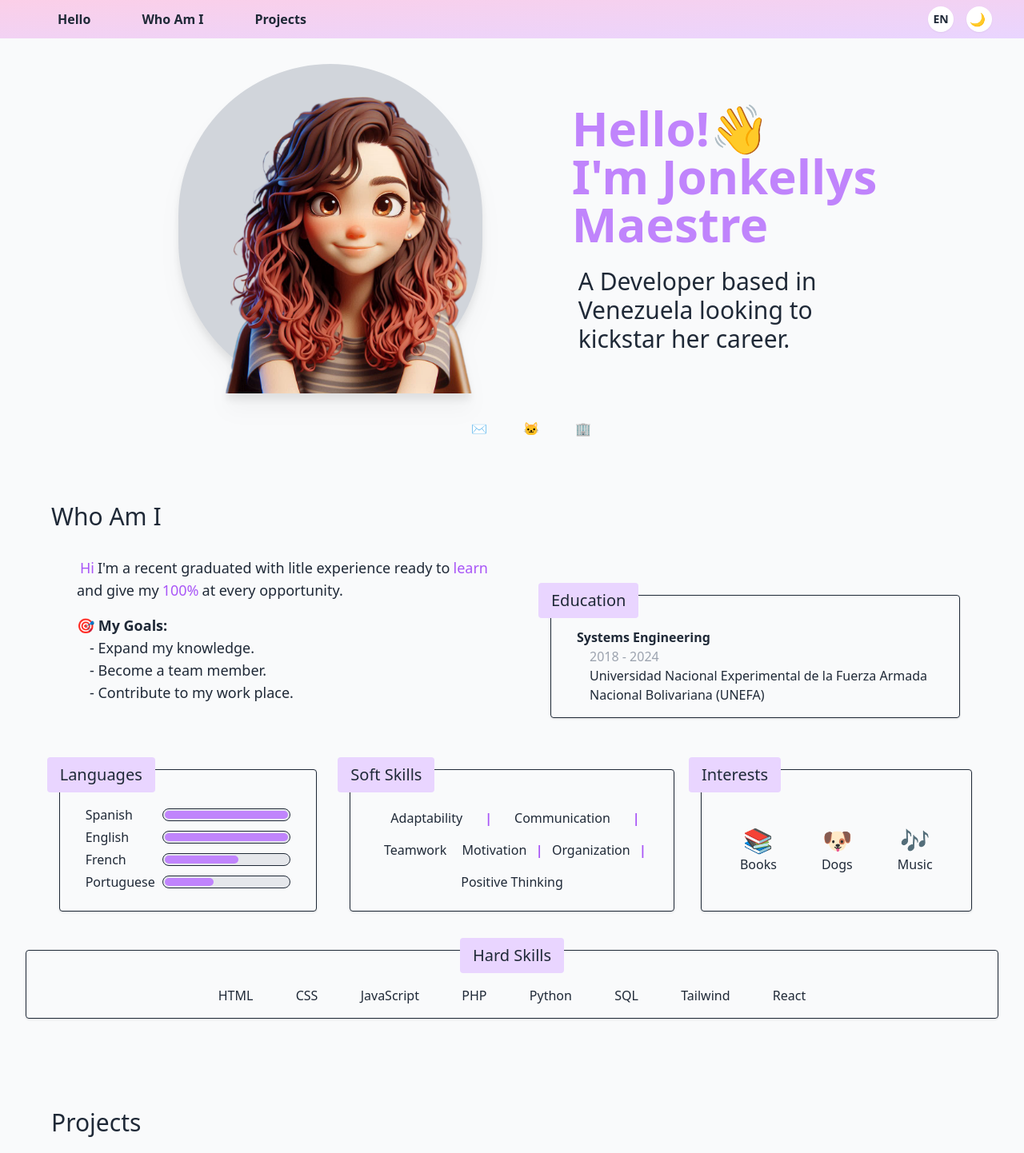
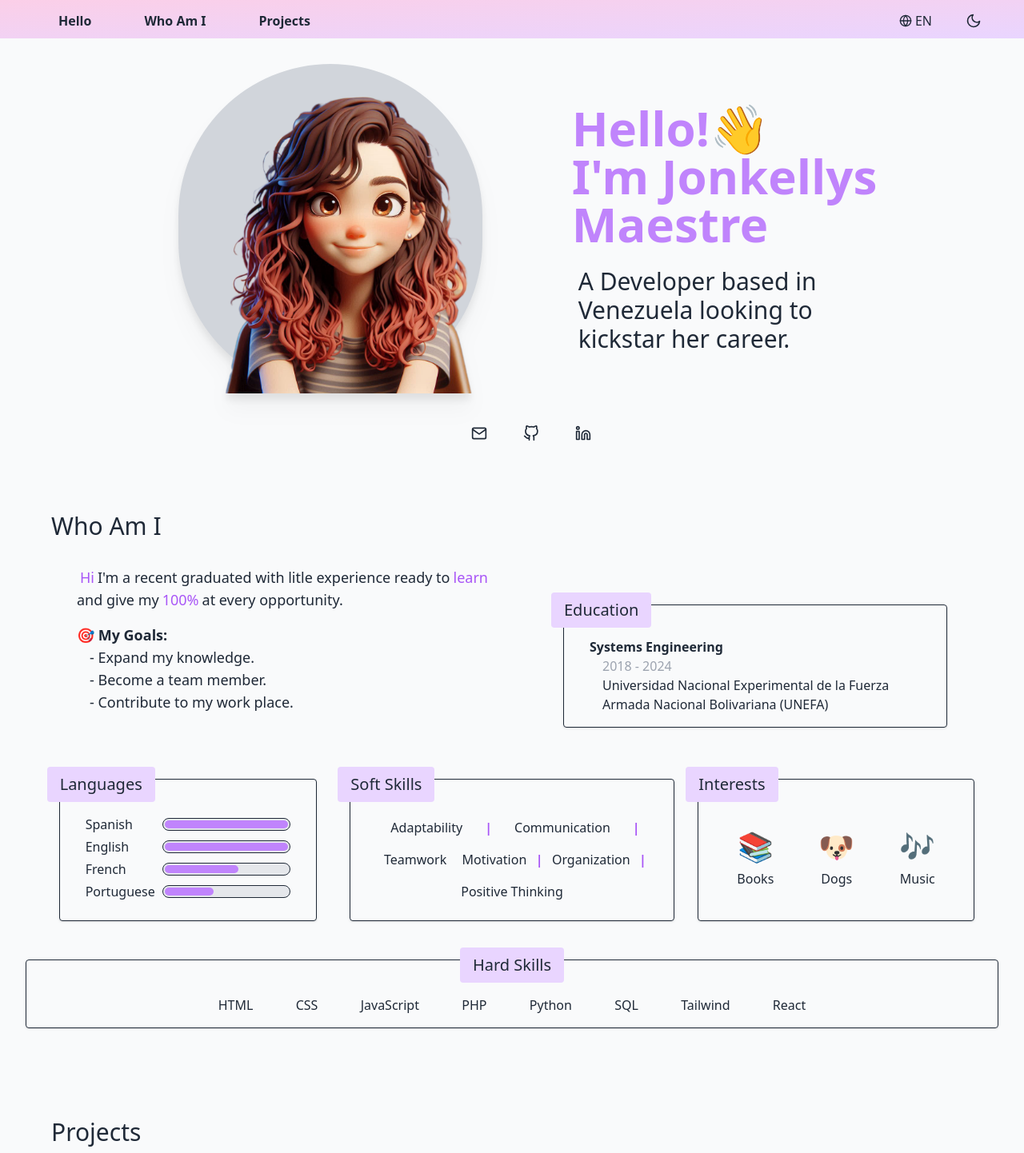
Before and after one commit to Jonkellys/portfolio, a Next.js app: page / in a window 1280 px wide. Shown: the top 1442 px of the page at 80% size. Built offline with nearby package versions, Linux system fonts and the light colour scheme.

Commit message:
Added icons & fixed details

```diff
--- a/src/components/OptionsMenu.jsx
+++ b/src/components/OptionsMenu.jsx
@@ -6,8 +6,8 @@ import {
 	Switch,
 } from "@headlessui/react";
 import { useRouter } from "next/router";
-import { FormattedMessage } from "react-intl";
 import { useState, useEffect } from "react";
+import { FiMoon, FiSun, FiGlobe } from "react-icons/fi";
 import Link from "next/link";
 
 export function ThemeSwitch() {
@@ -26,12 +26,14 @@ export function ThemeSwitch() {
 	return (
 		<Switch
 			onClick={changeTheme}
-			className="group inline-flex p-1 text-center size-8 items-center rounded-full bg-white transition shadow-sm "
+			className="transition-color rounded-t-lg p-3 text-xl border-t border-l border-r border-transparent hover:border-gray-300 dark:hover:bg-gray-800 dark:hover:text-gray-50 hover:text-gray-800 hover:bg-gray-50 hover:cursor-pointer"
+			// className="transition-color text-xl py-3 px-4 w-max text-center rounded-t-lg dark:hover:bg-gray-800 dark:hover:text-gray-50 hover:text-gray-800 hover:bg-gray-50 hover:cursor-pointer"
 		>
-			{dark && "☀️"}
-			{!dark && "🌙"}
+			{dark && <FiSun />}
+			{!dark && <FiMoon />}
 		</Switch>
 	);
+	// className="transition-color w-max px-6 pt-2 pb-3 text-center font-bold text-md mx-2 rounded-t-lg dark:hover:bg-gray-800 dark:hover:text-gray-50 hover:text-gray-800 hover:bg-gray-50 hover:cursor-pointer"
 }
 
 export function LangMenu() {
@@ -41,9 +43,9 @@ export function LangMenu() {
 		<Menu as="div">
 			<MenuButton
 				as="button"
-				className="rounded-full size-8 p-1 text-sm bg-white shadow-sm font-bold text-gray-800"
+				className="rounded-t-lg flex flex-row items-center transition-color px-3 py-2.5 border-t border-l border-r border-transparent hover:border-gray-300 text-center dark:hover:bg-gray-800 dark:hover:text-gray-50 hover:text-gray-800 hover:bg-gray-50 hover:cursor-pointer"
 			>
-				{locale.toUpperCase()}
+				<FiGlobe /> <p className="ml-1">{locale.toUpperCase()}</p>
 			</MenuButton>
 			<MenuItems
 				as="div"
--- a/src/pages/projects/[id].jsx
+++ b/src/pages/projects/[id].jsx
@@ -2,6 +2,7 @@ import Image from "next/image";
 import { FormattedMessage } from "react-intl";
 import Menu from "../sections/Header";
 import computer from "../../images/computer.png";
+import { FiGithub } from "react-icons/fi";
 
 export default function Project() {
 	return (
@@ -18,28 +19,28 @@ export default function Project() {
 					<p>
 						<strong>
 							<FormattedMessage id="project.single.status" />
-						</strong>{" "}
+						</strong>
 						Finished
 					</p>
 					<p>
 						<strong>
 							<FormattedMessage id="project.single.build.by" />
-						</strong>{" "}
+						</strong>
 						Me
 					</p>
 					<p>
 						<strong>
 							<FormattedMessage id="project.single.time" />
-						</strong>{" "}
+						</strong>
 						3 Months Aprox.
 					</p>
 					<a
-						className="py-2 px-3 self-center bg-white shadow rounded w-max mt-4 dark:bg-gray-700 hover:rounded-full"
+						className="p-3 self-center text-xl font-bold bg-gray-300 shadow rounded w-max mt-4 dark:bg-gray-700 hover:rounded-full"
 						href="http://"
 						target="_blank"
 						rel="noopener noreferrer"
 					>
-						🐱
+						<FiGithub />
 					</a>
 				</div>
 				<div className="w-8/12 h-[30rem] p-4 overflow-y-scroll">
--- a/src/pages/sections/AboutMe.jsx
+++ b/src/pages/sections/AboutMe.jsx
@@ -48,7 +48,7 @@ export default function AboutMe() {
 						</p>
 					</div>
 				</div>
-				<div className="w-1/2 h-auto py-16 px-12 flex justify-center items-start">
+				<div className="w-1/2 h-auto p-16 flex justify-center items-start">
 					<InfoBox title={<FormattedMessage id="about.education.title" />}>
 						<strong>
 							<FormattedMessage id="about.education.career" />
@@ -126,19 +126,19 @@ export default function AboutMe() {
 					<InfoBox title={<FormattedMessage id="about.interests.title" />}>
 						<div className="size-full flex justify-around items-center space-x-14 px-4">
 							<div className="w-1/3 flex flex-col justify-center items-center text-center">
-								<span className="text-3xl">📚</span>
+								<span className="text-4xl mb-2">📚</span>
 								<p>
 									<FormattedMessage id="about.interests.one" />
 								</p>
 							</div>
 							<div className="w-1/3 flex flex-col justify-center items-center text-center">
-								<span className="text-3xl">🐶</span>
+								<span className="text-4xl mb-2">🐶</span>
 								<p>
 									<FormattedMessage id="about.interests.two" />
 								</p>
 							</div>
 							<div className="w-1/3 flex flex-col justify-center items-center text-center">
-								<span className="text-3xl">🎶</span>
+								<span className="text-4xl mb-2">🎶</span>
 								<p>
 									<FormattedMessage id="about.interests.three" />
 								</p>
@@ -146,7 +146,7 @@ export default function AboutMe() {
 						</div>
 					</InfoBox>
 				</div>
-				<div className="w-full h-auto my-12 p-4 rounded shadow border border-gray-800 flex flex-col items-center">
+				<div className="w-full h-auto my-12 p-4 rounded shadow border border-gray-800 dark:border-white flex flex-col items-center">
 					<h3 className="rounded bg-purple-200 text-xl text-gray-800 px-4 py-2 w-max -mt-8 mb-4">
 						<FormattedMessage id="about.hard-skills.title" />
 					</h3>
@@ -179,7 +179,7 @@ function ProgressBar({ lang, children }) {
 
 function InfoBox({ title, children }) {
 	return (
-		<div className="h-full rounded relative shadow border border-gray-800 px-8 pb-4 pt-10">
+		<div className="h-full rounded relative shadow border border-gray-800 dark:border-white px-8 pb-4 pt-10">
 			<h3 className="rounded bg-purple-200 text-xl text-gray-800 px-4 py-2 w-max absolute -top-4 -left-4">
 				{title}
 			</h3>
--- a/src/pages/sections/Header.jsx
+++ b/src/pages/sections/Header.jsx
@@ -8,24 +8,24 @@ export default function Menu() {
 			<div className="w-max flex justify-start items-end">
 				<Link
 					href="/#hello"
-					className="transition-color w-max px-6 pt-1.5 pb-3 text-center font-bold text-md mx-2 rounded-t-lg dark:hover:bg-gray-800 dark:hover:text-gray-50 hover:text-gray-800 hover:bg-gray-50 hover:cursor-pointer"
+					className="transition-color w-max px-6 py-2.5 border-t border-l border-r border-transparent hover:border-gray-300 text-center font-bold text-md mx-2 rounded-t-lg dark:hover:bg-gray-800 dark:hover:text-gray-50 hover:text-gray-800 hover:bg-gray-50 hover:cursor-pointer"
 				>
 					<FormattedMessage id="header.hello" />
 				</Link>
 				<Link
 					href="/#who-am-i"
-					className="transition-color w-max px-6  pt-1 pb-3 text-center font-bold text-md mx-2 rounded-t-lg dark:hover:bg-gray-800 dark:hover:text-gray-50 hover:text-gray-800 hover:bg-gray-50 hover:cursor-pointer"
+					className="transition-color w-max px-6 py-2.5 border-t border-l border-r border-transparent hover:border-gray-300 text-center font-bold text-md mx-2 rounded-t-lg dark:hover:bg-gray-800 dark:hover:text-gray-50 hover:text-gray-800 hover:bg-gray-50 hover:cursor-pointer"
 				>
 					<FormattedMessage id="header.who-am-i" />
 				</Link>
 				<Link
 					href="/#projects"
-					className="transition-color w-max px-6  pt-1 pb-3 text-center font-bold text-md mx-2 rounded-t-lg dark:hover:bg-gray-800 dark:hover:text-gray-50 hover:text-gray-800 hover:bg-gray-50 hover:cursor-pointer"
+					className="transition-color w-max px-6 py-2.5 border-t border-l border-r border-transparent hover:border-gray-300 text-center font-bold text-md mx-2 rounded-t-lg dark:hover:bg-gray-800 dark:hover:text-gray-50 hover:text-gray-800 hover:bg-gray-50 hover:cursor-pointer"
 				>
 					<FormattedMessage id="header.projects" />
 				</Link>
 			</div>
-			<div className="pr-10 py-2 w-max flex justify-around items-center space-x-4">
+			<div className="pr-10 w-max flex justify-around items-end space-x-4">
 				<LangMenu />
 				<ThemeSwitch />
 			</div>
--- a/src/pages/sections/Hello.jsx
+++ b/src/pages/sections/Hello.jsx
@@ -1,9 +1,10 @@
 import Image from "next/image";
 import image1 from "../../images/image1.png";
 import { FormattedMessage } from "react-intl";
+import { FiGithub, FiLinkedin, FiMail } from "react-icons/fi";
 import { motion } from "framer-motion";
 
-export default function Hello({ translate }) {
+export default function Hello() {
 	return (
 		<motion.div
 			id="hello"
@@ -38,11 +39,29 @@ export default function Hello({ translate }) {
 					<FormattedMessage id="hello.description" />
 				</p>
 			</div>
-			<div className="w-full h-1/6 mt-8 flex justify-center justify-self-center">
-				<div className="w-2/12 flex justify-around">
-					<span>✉️</span>
-					<span>🐱</span>
-					<span>🏢</span>
+			<div className="w-full h-1/6 mt-8 flex flex-col items-center justify-center justify-self-center">
+				<div className="w-2/12 flex justify-around text-xl">
+					<a
+						target="_blank"
+						className="rounded-full p-2 hover:bg-purple-400 dark:hover:text-gray-800"
+						href="mailto:jonkellysmaestre@gmail.com"
+					>
+						<FiMail />
+					</a>
+					<a
+						target="_blank"
+						className="rounded-full p-2 hover:bg-purple-400 dark:hover:text-gray-800"
+						href="https://github.com/Jonkellys/"
+					>
+						<FiGithub />
+					</a>
+					<a
+						target="_blank"
+						className="rounded-full p-2 hover:bg-purple-400 dark:hover:text-gray-800"
+						href="https://www.linkedin.com/in/jonkellys-maestre-6311422b6/"
+					>
+						<FiLinkedin />
+					</a>
 				</div>
 			</div>
 		</motion.div>
--- a/src/pages/sections/Projects.jsx
+++ b/src/pages/sections/Projects.jsx
@@ -1,4 +1,5 @@
 import { FormattedMessage } from "react-intl";
+import { FiGithub } from "react-icons/fi";
 import { motion } from "framer-motion";
 import programming from "../../images/programming-cartoon.png";
 import Image from "next/image";
@@ -46,12 +47,15 @@ export default function Projects() {
 				</div>
 			</div>
 			<a
-				className="py-2 px-4 bg-gray-800 shadow rounded w-max text-gray-50 dark:bg-gray-600 hover:rounded-full"
+				className="py-2 px-4 bg-gray-800 flex flex-row items-center shadow rounded w-max text-gray-50 dark:bg-gray-600 hover:rounded-full"
 				href="http://github.com/Jonkellys/"
 				target="_blank"
 				rel="noopener noreferrer"
 			>
-				🐱 <FormattedMessage id="projects.github" />
+				<FiGithub />
+				<p className="ml-2">
+					<FormattedMessage id="projects.github" />
+				</p>
 			</a>
 		</motion.div>
 	);
```
